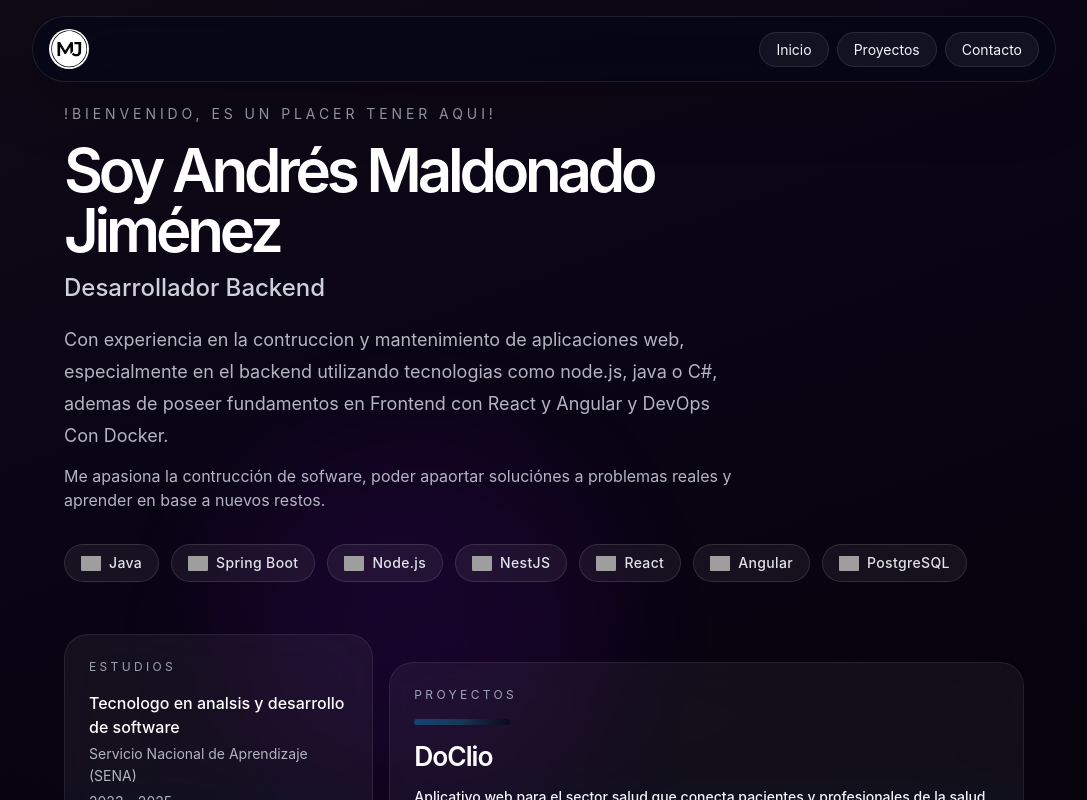
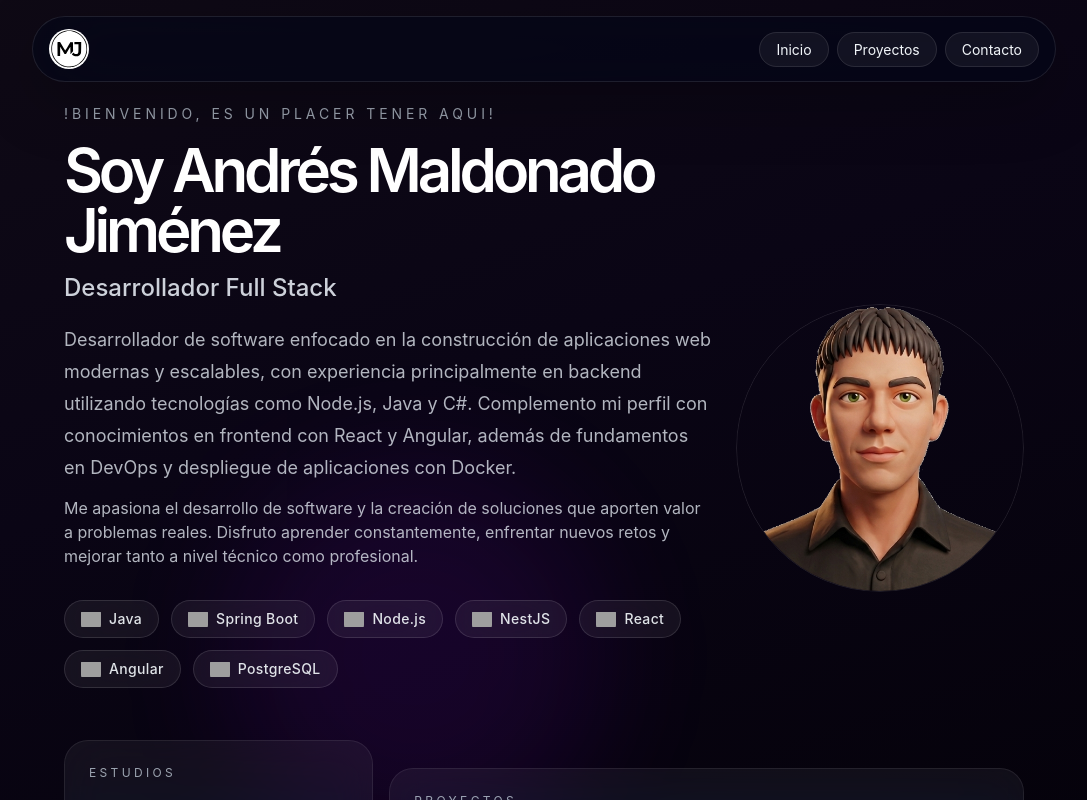
Before and after one commit to Andresmjj/portfolio, a React (Vite) app: page / in a window 1280 px wide. Shown: the top 800 px of the page, without its empty margins (96-1183 px from the left). Built offline with nearby package versions, Linux system fonts and the light colour scheme; grey boxes are pictures that could not be loaded.

Commit message:
feat: Add profile picture

```diff
--- a/src/components/Education.jsx
+++ b/src/components/Education.jsx
@@ -1,6 +1,4 @@
 import studies from '../data/studies.json'
-
-
 
 export default function Education() {
   return (
--- a/src/components/Hero.jsx
+++ b/src/components/Hero.jsx
@@ -3,8 +3,8 @@ import mainSkills from '../data/mainSkills.json'
 export default function Hero() {
   return (
     <section id="inicio" className="relative pt-20 pb-10">
-      <article className="">
-        <div className="grid gap-10  lg:items-start">
+      <article>
+        <div className="grid gap-10 lg:items-start">
           <div>
             <p className='text-sm uppercase tracking-[0.28em] text-slate-300/75'>
               !Bienvenido, es un placer tener Aqui!</p>
@@ -14,17 +14,28 @@ export default function Hero() {
             </h1>
 
             <h2 className="mt-3 text-xl font-medium text-slate-200/90 sm:text-2xl">
-              Desarrollador Backend
+              Desarrollador Full Stack
             </h2>
 
+            <figure className="mt-6 mx-auto mb-4 md:mt-0 md:float-right md:ml-6 md:mb-4">
+              <img
+                src="AndresPlastilina.png"
+                alt="Andrés Maldonado, desarrollador Full Stack"
+                loading="lazy"
+                width={288}
+                height={288}
+                className="w-20 h-20 sm:w-48 sm:h-48 md:w-64 md:h-64 lg:w-72 lg:h-72 rounded-full object-cover border border-white/10 shadow-sm"
+                style={{ shapeOutside: 'circle(50% at 50% 50%)', WebkitShapeOutside: 'circle(50% at 50% 50%)', clipPath: 'circle(50%)' }}
+              />
+              <figcaption className="sr-only">Andrés Maldonado, desarrollador Full Stack</figcaption>
+            </figure>
+
             <p className="mt-5 max-w-2xl text-base leading-8 text-slate-200/78 sm:text-lg">
-              Con experiencia en la contruccion y mantenimiento de aplicaciones web, especialmente en el backend
-              utilizando tecnologias como node.js, java o C#, ademas de poseer fundamentos en Frontend con React y Angular
-              y DevOps Con Docker.
+              Desarrollador de software enfocado en la construcción de aplicaciones web modernas y escalables, con experiencia principalmente en backend utilizando tecnologías como Node.js, Java y C#. Complemento mi perfil con conocimientos en frontend con React y Angular, además de fundamentos en DevOps y despliegue de aplicaciones con Docker.
             </p>
 
             <p className="mt-3 max-w-2xl text-base leading-6 text-slate-200/78">
-              Me apasiona la contrucción de sofware, poder apaortar soluciónes a problemas reales y aprender en base a nuevos restos.
+              Me apasiona el desarrollo de software y la creación de soluciones que aporten valor a problemas reales. Disfruto aprender constantemente, enfrentar nuevos retos y mejorar tanto a nivel técnico como profesional.
             </p>
 
             <div className="mt-8 flex flex-wrap gap-3">
@@ -45,9 +56,7 @@ export default function Hero() {
                 </span>
               ))}
             </div>
-
           </div>
-
         </div>
       </article>
     </section>
```
Also changed, not shown: public/AndresPlastilina.png (added).
